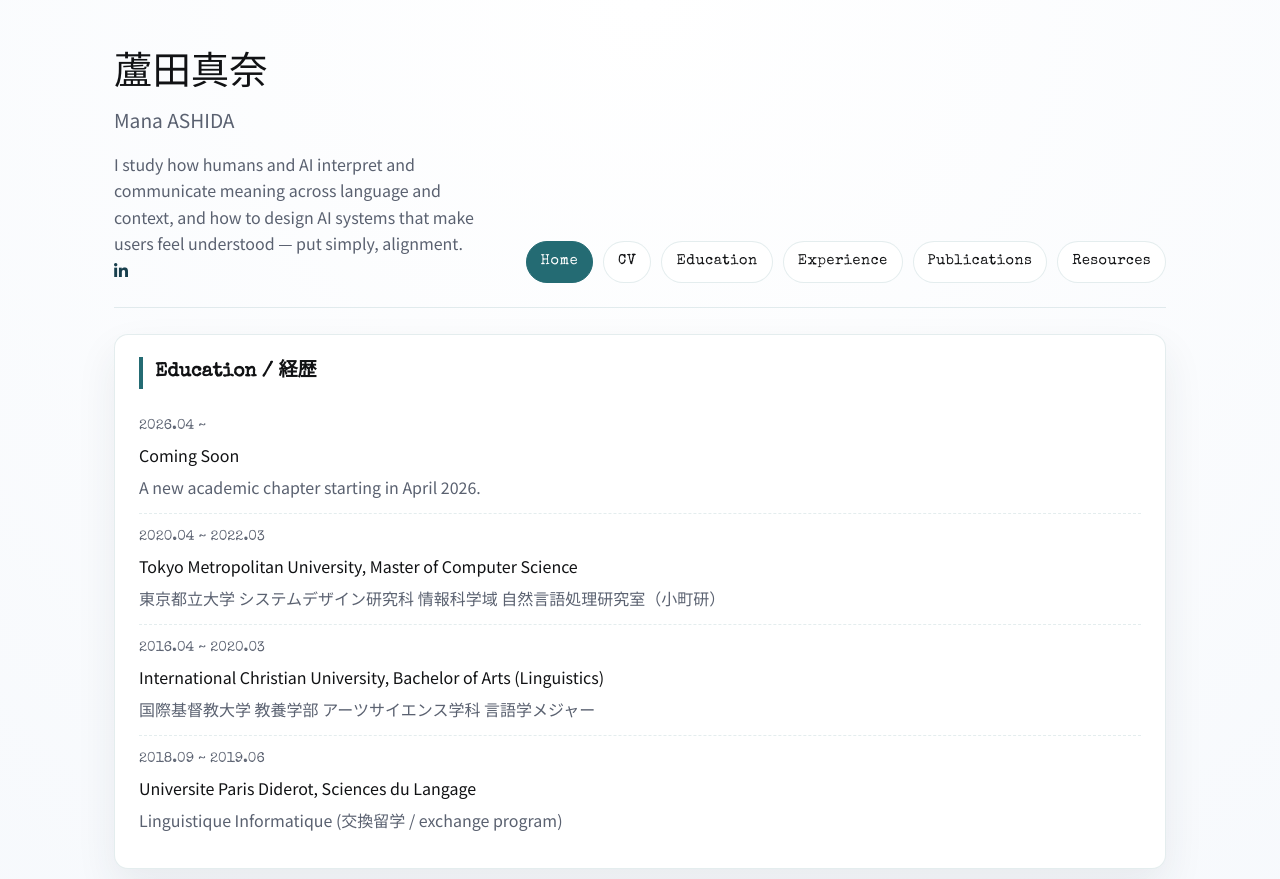
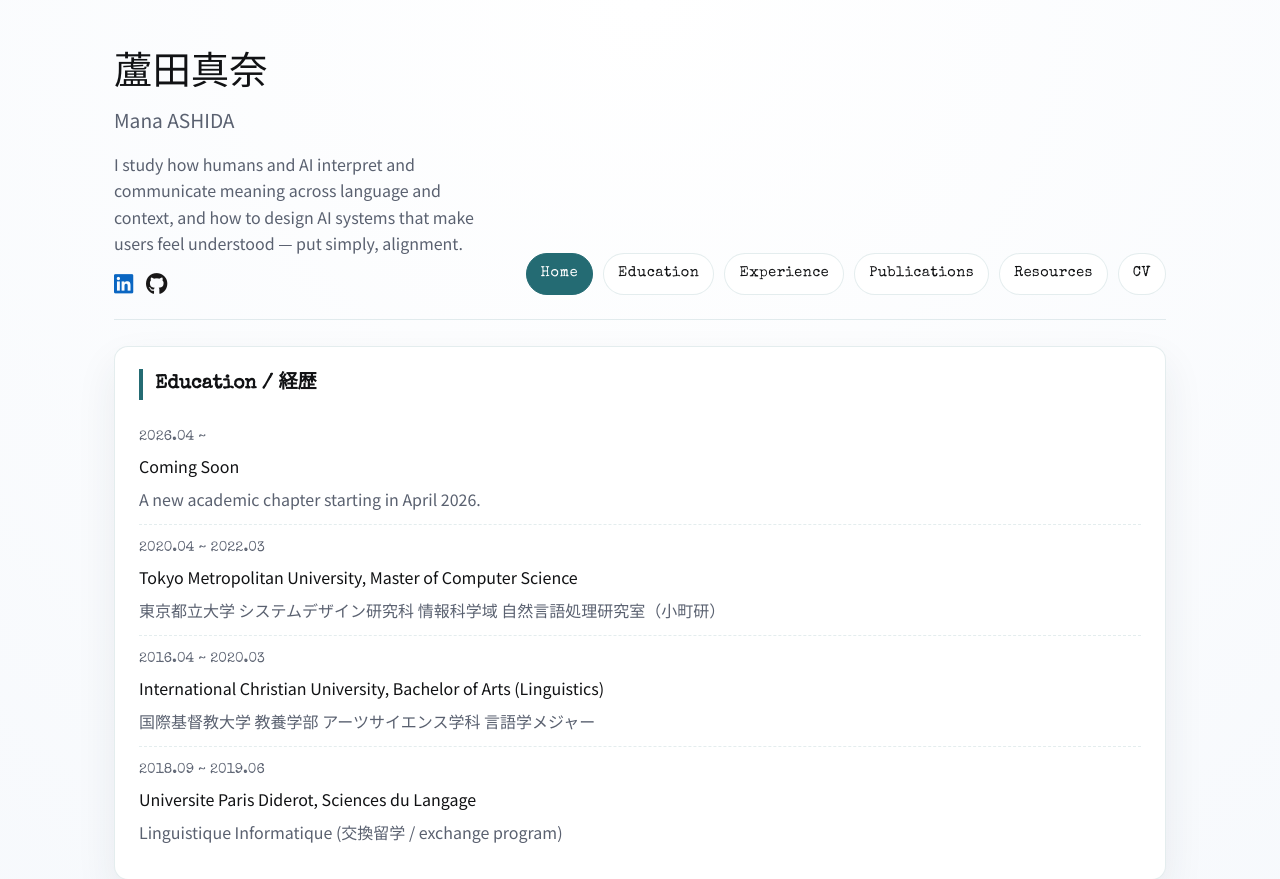
Before and after one commit to 10-Is-Mana/10-Is-Mana.github.io, a Flask app: page / in a window 1280 px wide. Shown: the top 879 px of the page. Run offline with Flask 3, Linux system fonts and the light colour scheme; some web fonts are replaced.

Commit message:
Update CV and index pages to enhance social links and navigation structure

```diff
--- a/cv/index.html
+++ b/cv/index.html
@@ -15,14 +15,15 @@
       </div>
       <nav class="nav">
         <a class="tab home" href="/">Home</a>
-        <a class="tab cv active" href="/cv">CV</a>
       </nav>
     </header>
 
     <main class="content">
       <section class="section cv-section">
         <div class="cv-actions">
-          <a class="button-link" href="/static/data/cv.pdf" target="_blank" rel="noopener noreferrer">Open PDF</a>
+          <nav class="nav cv-nav" aria-label="CV actions">
+            <a class="tab cv-file" href="/static/data/cv.pdf" target="_blank" rel="noopener noreferrer">Open PDF</a>
+          </nav>
         </div>
         <div class="cv-embed-shell">
           <object
--- a/static/style.css
+++ b/static/style.css
@@ -91,6 +91,52 @@ a:hover {
   margin: 14px 0 0;
   max-width: 60ch;
   color: var(--muted);
+}
+
+.social-links {
+  display: flex;
+  gap: 10px;
+  margin-top: 16px;
+}
+
+.social-link {
+  display: inline-flex;
+  align-items: center;
+  justify-content: center;
+  width: auto;
+  height: auto;
+  padding: 0;
+  border: none;
+  background: transparent;
+  color: #0a66c2;
+  box-shadow: none;
+  transition: transform 0.2s ease, color 0.2s ease;
+}
+
+.social-link:hover {
+  transform: translateY(-1px);
+}
+
+.linkedin-link:any-link,
+.linkedin-link:any-link:hover,
+.linkedin-link:any-link:visited,
+.linkedin-link:any-link:active {
+  color: #0a66c2;
+}
+
+.github-link:any-link,
+.github-link:any-link:hover,
+.github-link:any-link:visited,
+.github-link:any-link:active {
+  color: #181717;
+}
+
+.social-link i {
+  width: 22px;
+  height: 22px;
+  font-size: 22px;
+  line-height: 1;
+  fill: currentColor;
 }
 
 .nav {
@@ -290,14 +336,13 @@ a:hover {
   display: flex;
   flex-wrap: wrap;
   align-items: center;
-  justify-content: space-between;
+  justify-content: flex-start;
   gap: 12px;
   margin-bottom: 18px;
 }
 
-.cv-note {
-  margin: 0;
-  color: var(--muted);
+.cv-nav {
+  justify-content: flex-start;
 }
 
 .cv-embed-shell {
--- a/templates/cv.html
+++ b/templates/cv.html
@@ -15,14 +15,15 @@
       </div>
       <nav class="nav">
         <a class="tab home" href="{{ url_for('index') }}">Home</a>
-        <a class="tab cv active" href="{{ url_for('cv') }}">CV</a>
       </nav>
     </header>
 
     <main class="content">
       <section class="section cv-section">
         <div class="cv-actions">
-          <a class="button-link" href="{{ url_for('static', filename='data/cv.pdf') }}" target="_blank" rel="noopener noreferrer">Open PDF</a>
+          <nav class="nav cv-nav" aria-label="CV actions">
+            <a class="tab cv-file" href="{{ url_for('static', filename='data/cv.pdf') }}" target="_blank" rel="noopener noreferrer">Open PDF</a>
+          </nav>
         </div>
         <div class="cv-embed-shell">
           <object
--- a/templates/index.html
+++ b/templates/index.html
@@ -17,18 +17,21 @@
           I study how humans and AI interpret and communicate meaning across language and context, and how to design AI systems that make users feel understood — put simply, alignment.
         </p>
         <div class="social-links" aria-label="Social links">
-          <a class="social-link" href="https://www.linkedin.com/in/mana-ashida" aria-label="LinkedIn">
-            <i class="fab fa-linkedin-in" aria-hidden="true"></i>
+          <a class="social-link linkedin-link" href="https://www.linkedin.com/in/mana-ashida" aria-label="LinkedIn">
+            <i class="fa-brands fa-linkedin"></i>
+          </a>
+          <a class="social-link github-link" href="https://github.com/10-Is-Mana" aria-label="GitHub">
+            <i class="fa-brands fa-github"></i>
           </a>
         </div>
       </div>
       <nav class="nav">
         <a class="tab home active" href="{{ url_for('index') }}">Home</a>
-        <a class="tab cv" href="{{ url_for('cv') }}">CV</a>
         <a class="tab edu" href="{{ url_for('index') }}#edu">Education</a>
         <a class="tab exp" href="{{ url_for('index') }}#exp">Experience</a>
         <a class="tab pub" href="{{ url_for('index') }}#pub">Publications</a>
         <a class="tab resources" href="{{ url_for('index') }}#resources">Resources</a>
+        <a class="tab cv" href="{{ url_for('cv') }}">CV</a>
       </nav>
     </header>
 
```
Also changed, not shown: index.html (+6 -3 lines).
